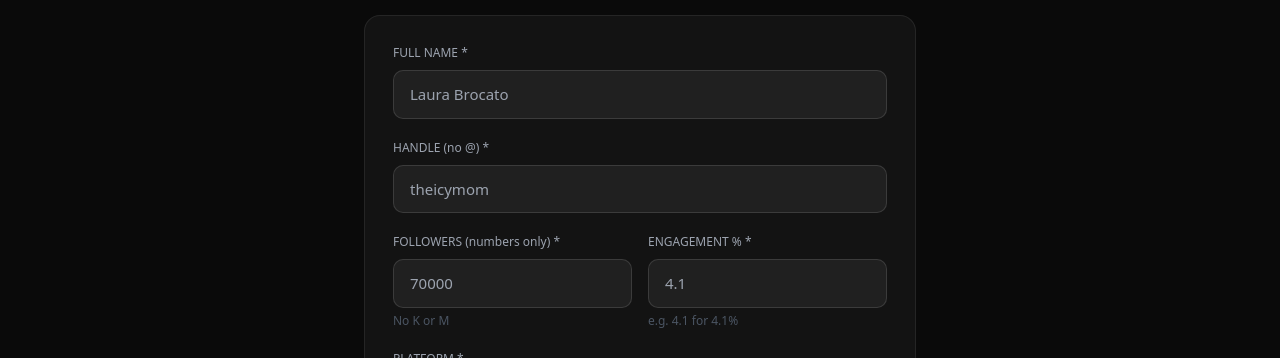
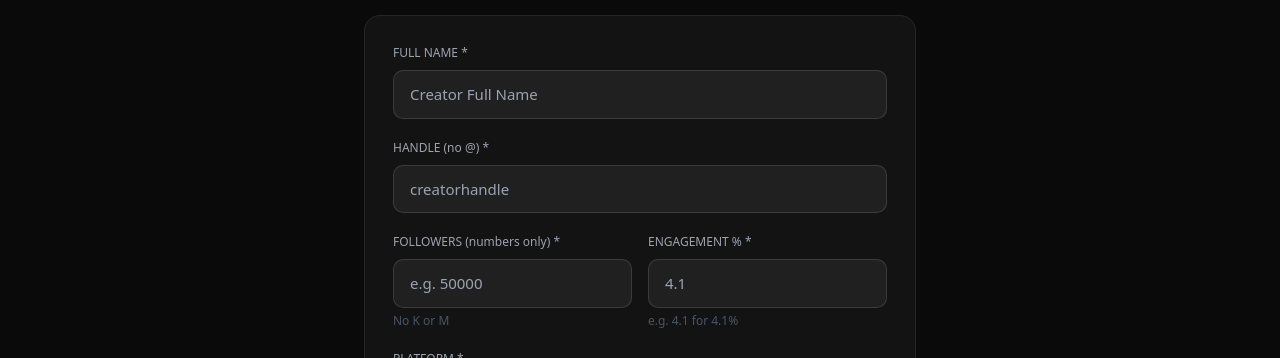
Before and after one commit to boilereup2230/rateref-main, a Next.js app: page /preview-generator in a window 1280 px wide. Shown: the part 256-614 px from the top of the page. Built offline with nearby package versions, Linux system fonts and the light colour scheme.

Commit message:
Update page.tsx

```diff
--- a/app/preview-generator/page.tsx
+++ b/app/preview-generator/page.tsx
@@ -79,15 +79,15 @@ export default function PreviewGenerator() {
 
         <div style={s.card}>
           <label style={s.label}>FULL NAME *</label>
-          <input type="text" value={name} onChange={e => setName(e.target.value)} placeholder="Laura Brocato" style={s.input} />
+          <input type="text" value={name} onChange={e => setName(e.target.value)} placeholder="Creator Full Name" style={s.input} />
 
           <label style={s.label}>HANDLE (no @) *</label>
-          <input type="text" value={handle} onChange={e => setHandle(e.target.value.replace('@', ''))} placeholder="theicymom" style={s.input} />
+          <input type="text" value={handle} onChange={e => setHandle(e.target.value.replace('@', ''))} placeholder="creatorhandle" style={s.input} />
 
           <div style={s.grid2}>
             <div>
               <label style={s.label}>FOLLOWERS (numbers only) *</label>
-              <input type="number" value={followers} onChange={e => setFollowers(e.target.value)} placeholder="70000" style={{ ...s.input, marginBottom: '0' }} />
+              <input type="number" value={followers} onChange={e => setFollowers(e.target.value)} placeholder="e.g. 50000" style={{ ...s.input, marginBottom: '0' }} />
               <p style={s.hint}>No K or M</p>
             </div>
             <div>
```
